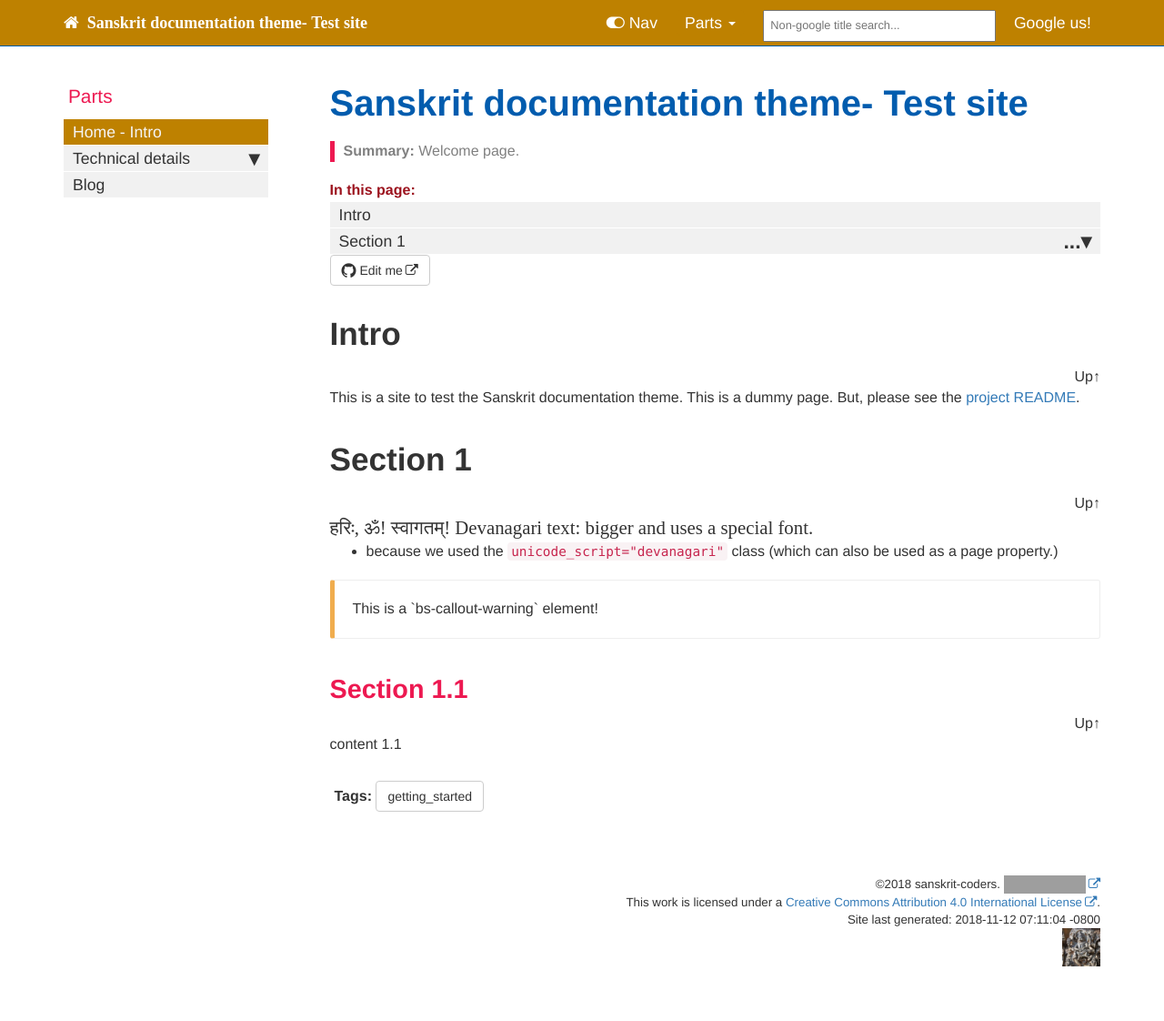
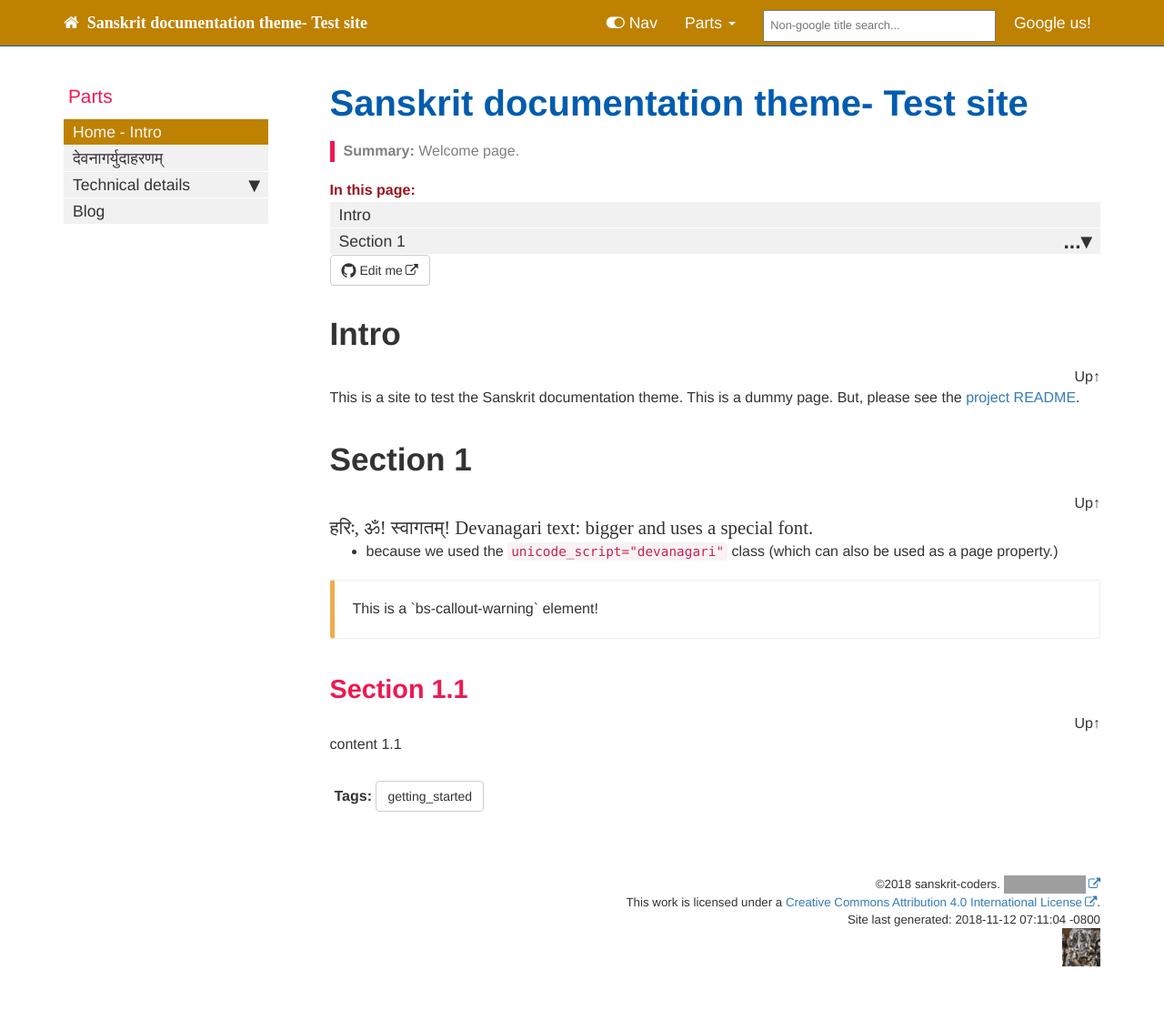
Before and after one commit to sanskrit-coders/sanskrit-documentation-theme, a Jekyll site: the page built from index.md, in a window 1280 px wide. Shown: the whole page at 91% size. Built offline with Jekyll 4.4.1, drawn with Linux system fonts in a browser that asks for light colours; nearby versions of some CDN libraries; some web fonts are replaced; comment, search, counter and statistics services are not loaded; grey boxes are pictures that could not be loaded.

Commit message:
Content update.

```diff
--- a/_data/sidebars/home_sidebar.yml
+++ b/_data/sidebars/home_sidebar.yml
@@ -4,6 +4,8 @@
 contents:
   - title: Home - Intro
     url: /index.html
+  - title: देवनागर्युदाहरणम्
+    url: /dummy_devanagari.html
   - title: Technical details
     contents:
       - title: README
--- a/_layouts/page.html
+++ b/_layouts/page.html
@@ -46,13 +46,13 @@
 
 
     {% if page.format_inline_comments %}
-        {% assign comment_type1_regex = '{{(.+?)}}' %}
-        {% assign comment_type1_regex_replacement = '<div class="sanskrit_comment">{\1}</div>' %}
-        {% assign comment_type2_regex = '\(=(.+?)\)' %}
-        {% assign comment_type2_regex_replacement = '<div class="sanskrit_comment">(\1)</div>' %}
+        {% assign inline_comment_type1_regex = '\[\[(.+?)\]\]' %}
+        {% assign inline_comment_type1_regex_replacement = '<div class="sanskrit_inline_comment">[\1]</div>' %}
+        {% assign inline_comment_type2_regex = '\(=(.+?)\)' %}
+        {% assign inline_comment_type2_regex_replacement = '<div class="sanskrit_inline_comment">(=\1)</div>' %}
         {% assign dummy_example = '(=कश्चित्)' %}
         <!--Handles stuff like: जरते (=स्तौति) स्वा॒धीः or त्रे॒धा {रूपाणि अग्नि-विद्युत्-सूर्यास्} त्र॒याणि॑-->
-        {{content| regex_replace: comment_type1_regex,  comment_type1_regex_replacement |  regex_replace: comment_type2_regex,  comment_type2_regex_replacement}}
+        {{content| replace_regex: inline_comment_type1_regex,  inline_comment_type1_regex_replacement |  replace_regex: inline_comment_type2_regex,  inline_comment_type2_regex_replacement}}
     {% else %}
         {{content}}
     {% endif %}
--- a/assets/css/class-styles-general.scss
+++ b/assets/css/class-styles-general.scss
@@ -5,9 +5,10 @@
 /************************************************************/
 /* Some boxes*/
 
-.sanskrit_comment {
+.sanskrit_inline_comment {
   font-size: 70%;
   color: red;
+  display: inline;
 }
 
 .bs-callout {
```
Also changed, not shown: dummy_devanagari.md (added, +13 -0 lines).
